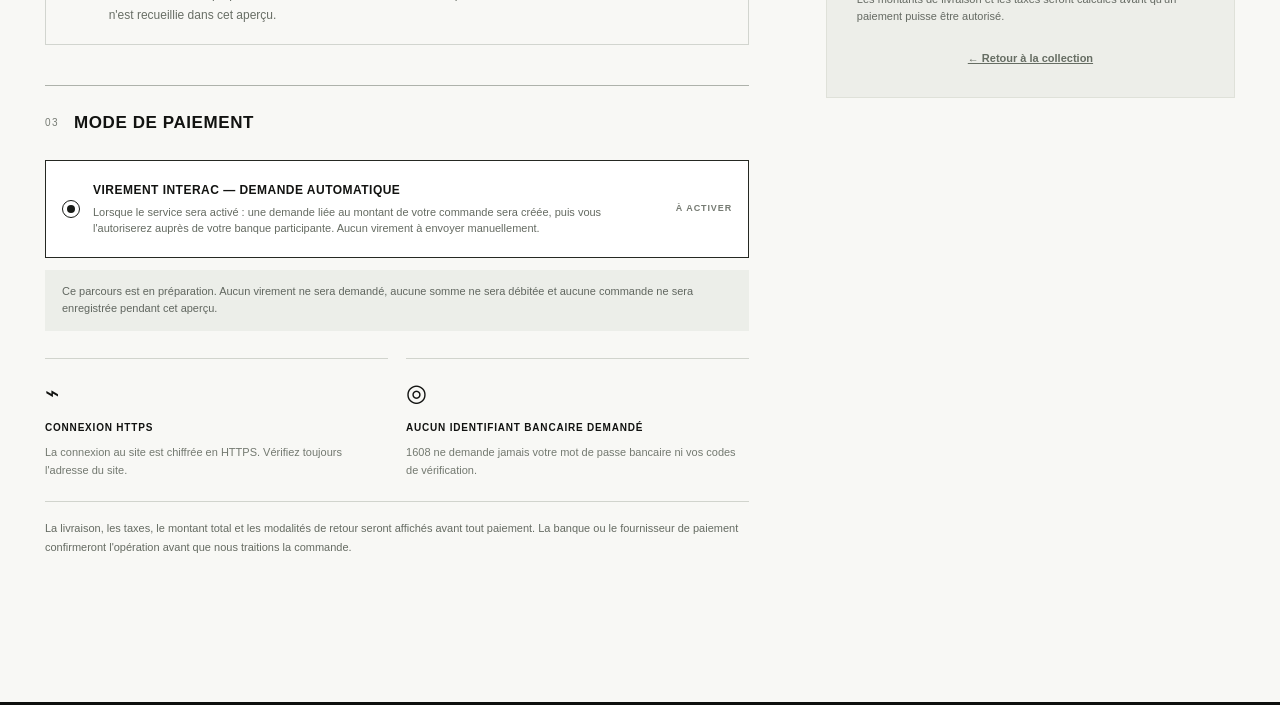
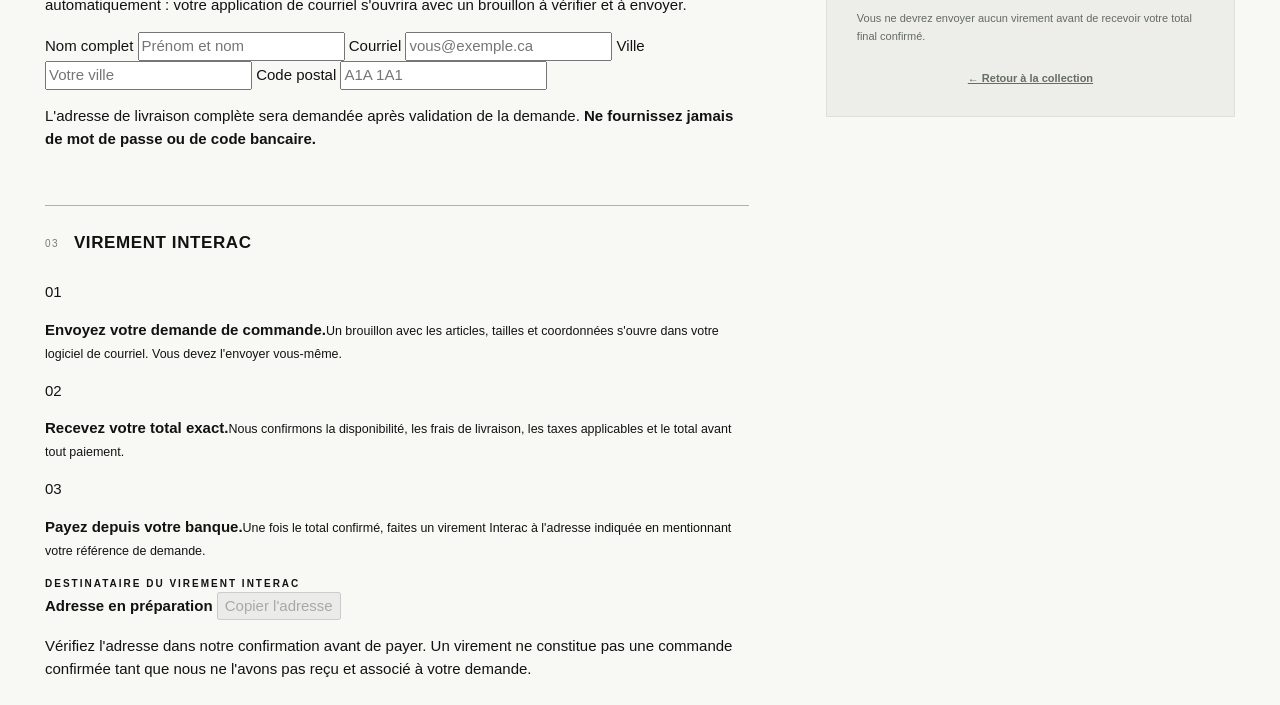
Before and after one commit to lbdev777/1608qc, a plain HTML site: page checkout.html in a window 1280 px wide. Shown: the part 970-1675 px from the top of the page. Drawn offline with Linux system fonts and the light colour scheme.

Commit message:
Switch checkout to manual Interac transfers with customer email request and final amount confirmation

```diff
--- a/checkout.html
+++ b/checkout.html
@@ -4,7 +4,7 @@
 <meta charset="utf-8">
 <meta name="viewport" content="width=device-width,initial-scale=1">
 <meta name="theme-color" content="#0e0f0e">
-<meta name="description" content="Vérifiez votre panier 1608 et découvrez les options de paiement prévues avant l'ouverture des commandes.">
+<meta name="description" content="Préparez votre commande 1608. Paiement par virement Interac après confirmation du total par courriel.">
 <meta name="robots" content="noindex">
 <title>Passage en caisse — 1608</title>
 <link rel="icon" href="assets/favicon.svg" type="image/svg+xml">
@@ -12,6 +12,7 @@
 <link rel="stylesheet" href="assets/checkout.css">
 <script src="assets/catalog.js" defer></script>
 <script src="assets/site.js" defer></script>
+<script src="assets/payment-config.js" defer></script>
 <script src="assets/checkout.js" defer></script>
 </head>
 <body data-page="checkout">
@@ -19,22 +20,38 @@
 <main id="main" class="checkout-main">
  <div class="container">
   <nav class="breadcrumbs" aria-label="Fil d'Ariane"><a href="index.html">ACCUEIL</a><span>/</span><a href="index.html#collection">COLLECTION</a><span>/</span><span>CAISSE</span></nav>
-  <div class="checkout-intro"><div><span class="eyebrow">1608 / PASSAGE EN CAISSE</span><h1 class="display">DERNIÈRE ÉTAPE.</h1><p>Votre sélection. Un récapitulatif clair. Aucun frais surprise avant la confirmation.</p></div><div class="checkout-progress" aria-label="Étapes"><span class="is-current">01 / PANIER</span><span>02 / PAIEMENT</span><span>03 / CONFIRMATION</span></div></div>
-  <div class="checkout-alert" role="status"><span aria-hidden="true">ⓘ</span><div><b>APERÇU DE LA CAISSE</b><p>La boutique ne prend pas encore de paiements. Vous pouvez examiner votre panier et les options prévues, mais aucune commande ne sera créée ni débitée.</p></div></div>
+  <div class="checkout-intro"><div><span class="eyebrow">1608 / PASSAGE EN CAISSE</span><h1 class="display">INTERAC. SIMPLEMENT.</h1><p>Vous préparez la commande. Nous confirmons le total avec livraison. Vous payez ensuite directement depuis votre banque.</p></div><div class="checkout-progress" aria-label="Étapes"><span class="is-current">01 / PANIER</span><span>02 / TOTAL CONFIRMÉ</span><span>03 / INTERAC</span></div></div>
+  <div class="checkout-alert" role="status" data-checkout-alert><span aria-hidden="true">ⓘ</span><div><b>COMMANDE MANUELLE — ADRESSE INTERAC À CONFIGURER</b><p>Le parcours est préparé, mais l'adresse du destinataire n'est pas encore renseignée. Aucun paiement n'est accepté pour l'instant.</p></div></div>
   <div class="checkout-layout">
    <div class="checkout-left">
     <section class="checkout-section" aria-labelledby="review-title"><div class="checkout-section-head"><span>01</span><h2 id="review-title">VOTRE SÉLECTION</h2><a href="index.html#collection">Continuer à magasiner ↗</a></div><div id="checkout-items" data-checkout-items aria-live="polite"></div></section>
-    <section class="checkout-section" aria-labelledby="delivery-title"><div class="checkout-section-head"><span>02</span><h2 id="delivery-title">LIVRAISON</h2></div><div class="delivery-box"><span class="delivery-icon" aria-hidden="true">↗</span><div><strong>Livraison au Canada prévue</strong><p>Les frais, délais de préparation et modalités de retour seront indiqués avant l'activation des ventes. Aucune adresse n'est recueillie dans cet aperçu.</p></div></div></section>
-    <section class="checkout-section" aria-labelledby="payment-title"><div class="checkout-section-head"><span>03</span><h2 id="payment-title">MODE DE PAIEMENT</h2></div>
-      <div class="payment-options" role="group" aria-label="Mode de paiement à venir">
-       <div class="payment-method" style="cursor:default;border-color:#252822;background:#fff">
-         <span class="payment-radio" aria-hidden="true" style="border-color:#181b17"><span style="display:block;width:8px;height:8px;background:#181b17;border-radius:50%;margin:4px"></span></span>
-         <span class="method-copy"><b>VIREMENT INTERAC — DEMANDE AUTOMATIQUE</b><small>Lorsque le service sera activé : une demande liée au montant de votre commande sera créée, puis vous l'autoriserez auprès de votre banque participante. Aucun virement à envoyer manuellement.</small></span><span class="method-state">À ACTIVER</span>
-       </div>
+    <section class="checkout-section" aria-labelledby="delivery-title"><div class="checkout-section-head"><span>02</span><h2 id="delivery-title">POUR VOUS REJOINDRE</h2></div>
+      <p class="manual-helper">Ces informations servent à préparer la demande et à estimer la livraison. Elles ne sont pas envoyées automatiquement : votre application de courriel s'ouvrira avec un brouillon à vérifier et à envoyer.</p>
+      <div class="manual-fields">
+        <label>Nom complet <input id="manual-name" autocomplete="name" maxlength="100" placeholder="Prénom et nom" required></label>
+        <label>Courriel <input id="manual-email" type="email" autocomplete="email" maxlength="150" placeholder="vous@exemple.ca" required></label>
+        <label>Ville <input id="manual-city" autocomplete="address-level2" maxlength="90" placeholder="Votre ville" required></label>
+        <label>Code postal <input id="manual-postal" autocomplete="postal-code" maxlength="12" placeholder="A1A 1A1" required></label>
       </div>
-      <div class="payment-explainer">Ce parcours est en préparation. Aucun virement ne sera demandé, aucune somme ne sera débitée et aucune commande ne sera enregistrée pendant cet aperçu.</div>
-      <div class="checkout-assurance"><div><span aria-hidden="true">⌁</span><b>CONNEXION HTTPS</b><p>La connexion au site est chiffrée en HTTPS. Vérifiez toujours l'adresse du site.</p></div><div><span aria-hidden="true">◎</span><b>AUCUN IDENTIFIANT BANCAIRE DEMANDÉ</b><p>1608 ne demande jamais votre mot de passe bancaire ni vos codes de vérification.</p></div></div>
-      <p class="payment-trust-note">La livraison, les taxes, le montant total et les modalités de retour seront affichés avant tout paiement. La banque ou le fournisseur de paiement confirmeront l'opération avant que nous traitions la commande.</p>
+      <p class="manual-helper">L'adresse de livraison complète sera demandée après validation de la demande. <strong>Ne fournissez jamais de mot de passe ou de code bancaire.</strong></p>
+    </section>
+    <section class="checkout-section" aria-labelledby="payment-title"><div class="checkout-section-head"><span>03</span><h2 id="payment-title">VIREMENT INTERAC</h2></div>
+      <div class="manual-steps">
+        <div><span>01</span><p><strong>Envoyez votre demande de commande.</strong><small>Un brouillon avec les articles, tailles et coordonnées s'ouvre dans votre logiciel de courriel. Vous devez l'envoyer vous-même.</small></p></div>
+        <div><span>02</span><p><strong>Recevez votre total exact.</strong><small>Nous confirmons la disponibilité, les frais de livraison, les taxes applicables et le total avant tout paiement.</small></p></div>
+        <div><span>03</span><p><strong>Payez depuis votre banque.</strong><small>Une fois le total confirmé, faites un virement Interac à l'adresse indiquée en mentionnant votre référence de demande.</small></p></div>
+      </div>
+      <div class="manual-recipient">
+        <span class="eyebrow">DESTINATAIRE DU VIREMENT INTERAC</span>
+        <strong data-interac-address>Adresse en préparation</strong>
+        <button type="button" class="manual-copy" data-copy-interac disabled>Copier l'adresse</button>
+        <p>Vérifiez l'adresse dans notre confirmation avant de payer. Un virement ne constitue pas une commande confirmée tant que nous ne l'avons pas reçu et associé à votre demande.</p>
+      </div>
+      <div class="checkout-assurance">
+        <div><span aria-hidden="true">⌁</span><b>CONNEXION HTTPS</b><p>Les pages sont servies en HTTPS. Aucun mot de passe bancaire n'est saisi ici.</p></div>
+        <div><span aria-hidden="true">◎</span><b>CONFIRMATION MANUELLE</b><p>Vous recevez une confirmation écrite après vérification de la commande et du virement reçu.</p></div>
+      </div>
+      <p class="payment-trust-note">Pas de paiement par carte ni de processeur de paiement supplémentaire sur ce site. Les conditions de retour et de livraison seront confirmées avant paiement.</p>
     </section>
    </div>
    <aside class="checkout-summary" aria-labelledby="summary-heading">
@@ -43,8 +60,9 @@
     <div class="summary-row"><span>Livraison</span><span>À confirmer</span></div>
     <div class="summary-row"><span>Taxes applicables</span><span>À calculer</span></div>
     <div class="summary-final"><span>TOTAL DES ARTICLES</span><b data-items-total>0,00 $</b></div>
-    <button type="button" class="button dark checkout-pay" data-pay-button disabled>PAIEMENT NON ACTIVÉ <span aria-hidden="true">↗</span></button>
-    <p class="checkout-under-button" data-pay-status>Les montants de livraison et les taxes seront calculés avant qu'un paiement puisse être autorisé.</p>
+    <button type="button" class="button dark checkout-pay" data-pay-button disabled>PRÉPARER MA DEMANDE <span aria-hidden="true">↗</span></button>
+    <div class="manual-draft" data-manual-draft hidden><p>Si votre application de courriel ne s'ouvre pas, copiez ce texte et envoyez-le vous-même à l'adresse indiquée.</p><textarea data-order-summary readonly rows="7" aria-label="Résumé de votre demande"></textarea><button type="button" data-copy-summary class="manual-copy">Copier le résumé</button></div>
+    <p class="checkout-under-button" data-pay-status>Vous ne devrez envoyer aucun virement avant de recevoir votre total final confirmé.</p>
     <a class="checkout-back" href="index.html#collection">← Retour à la collection</a>
    </aside>
   </div>
```
